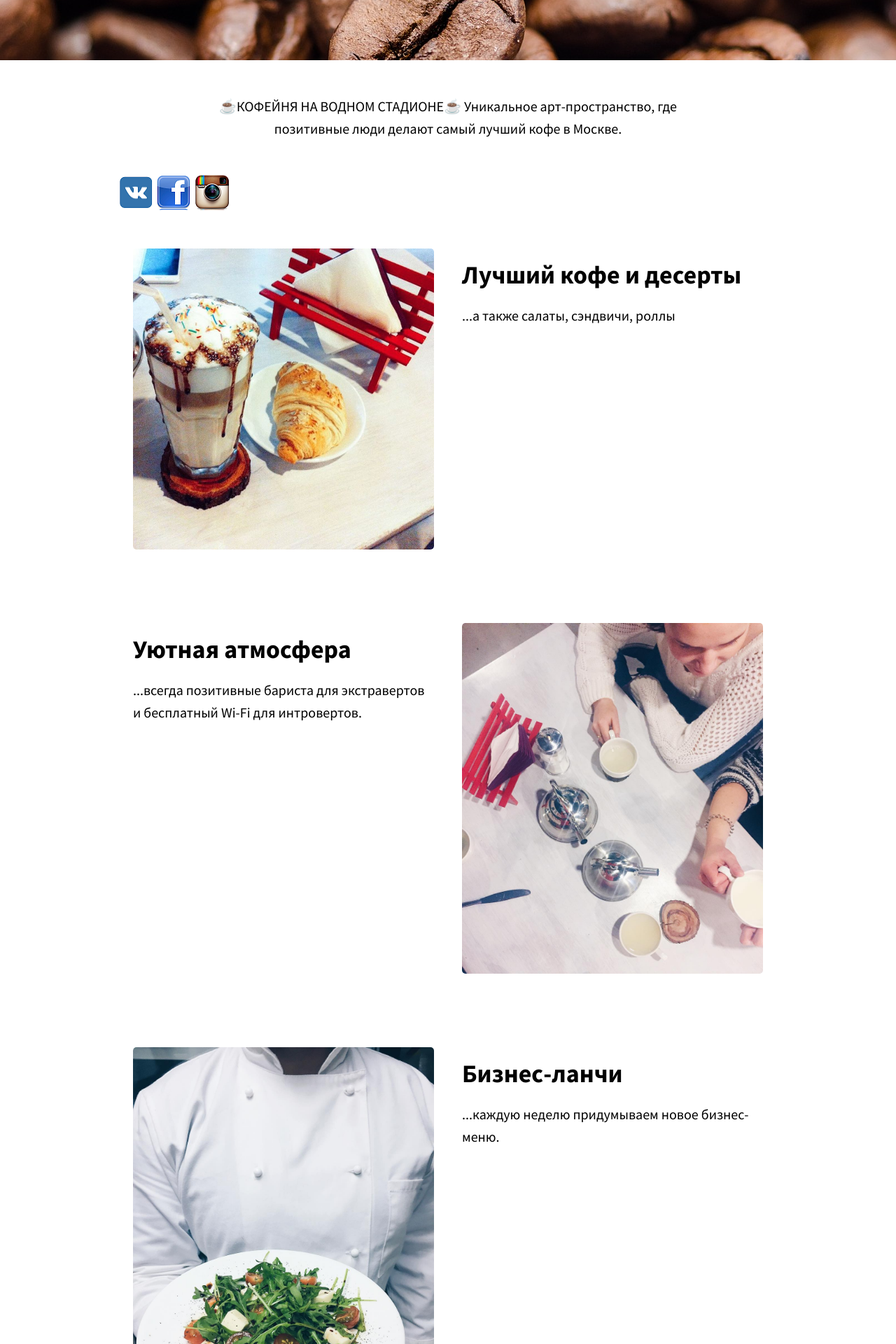
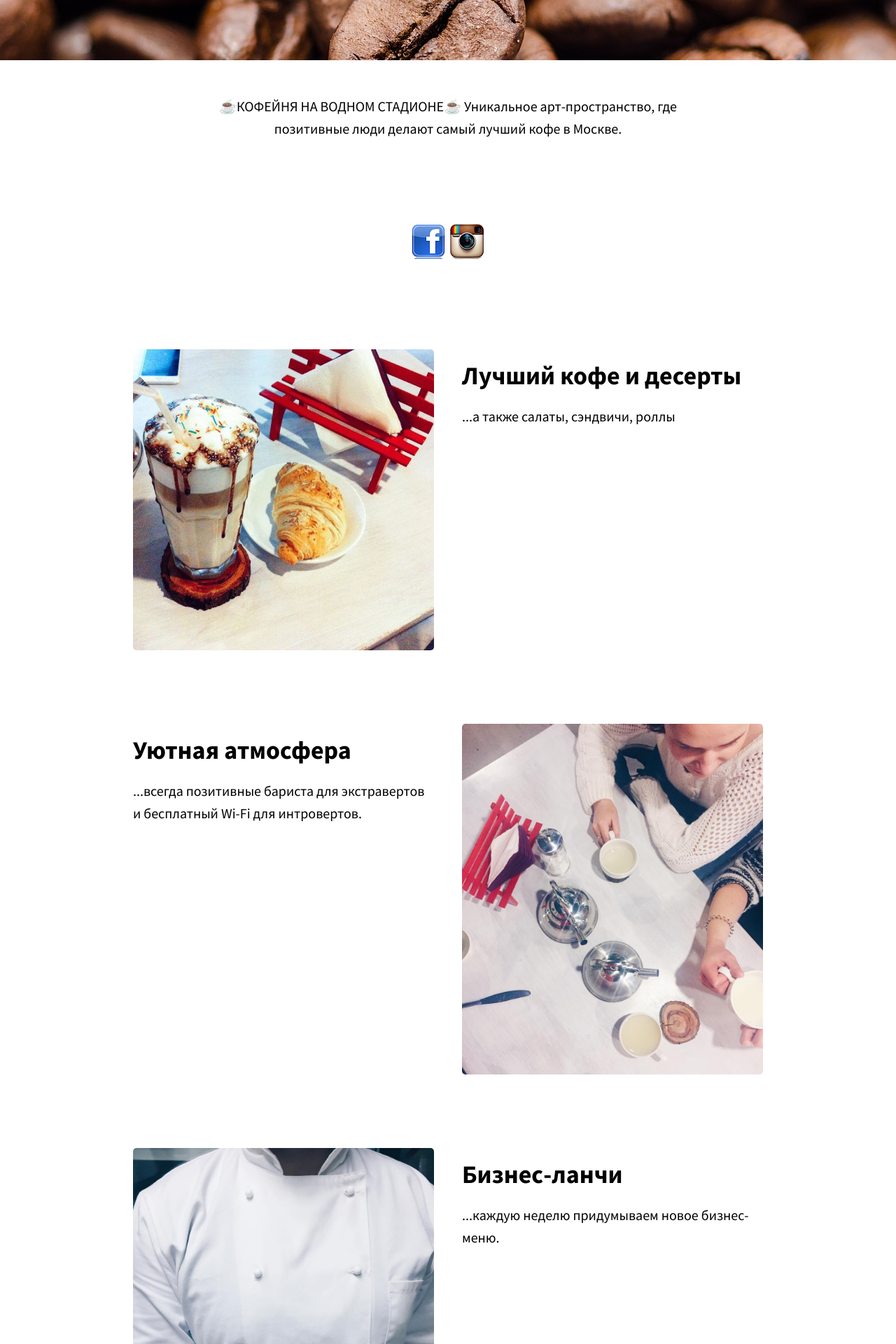
Before and after one commit to nordiclub/nordiclub.github.io, a Jekyll site: the page built from index.html, in a window 1280 px wide. Shown: the part 393-2313 px from the top of the page at 70% size. Built offline with Jekyll 4.4.1, drawn with Linux system fonts in a browser that asks for light colours.

Commit message:
Update index.html

```diff
--- a/index.html
+++ b/index.html
@@ -10,8 +10,7 @@ title: Кофейня nordiclub
 </section>
 <div class="container">
   <p class="post-hero center-text spacing">☕️КОФЕЙНЯ НА ВОДНОМ СТАДИОНЕ☕️ Уникальное арт-пространство, где позитивные люди делают самый лучший кофе в Москве.</p>
-  <img class="svg-icon" src="/images/vk.png">
-  {% include svg-icons.html %}
+  <p class="center-text spacing">{% include svg-icons.html %}</p>
 </div>
 <div class="container">
   <div class="columns spacing">
```
